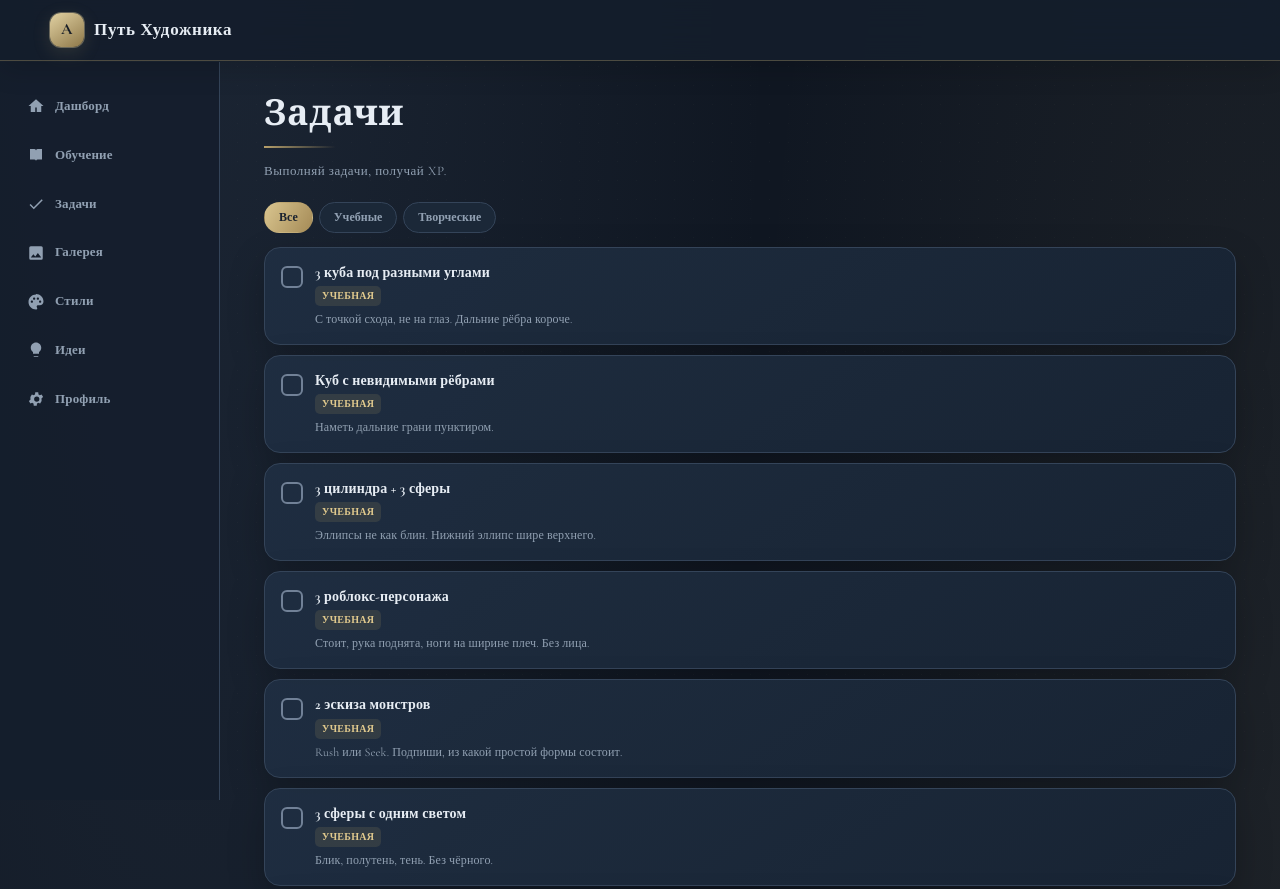
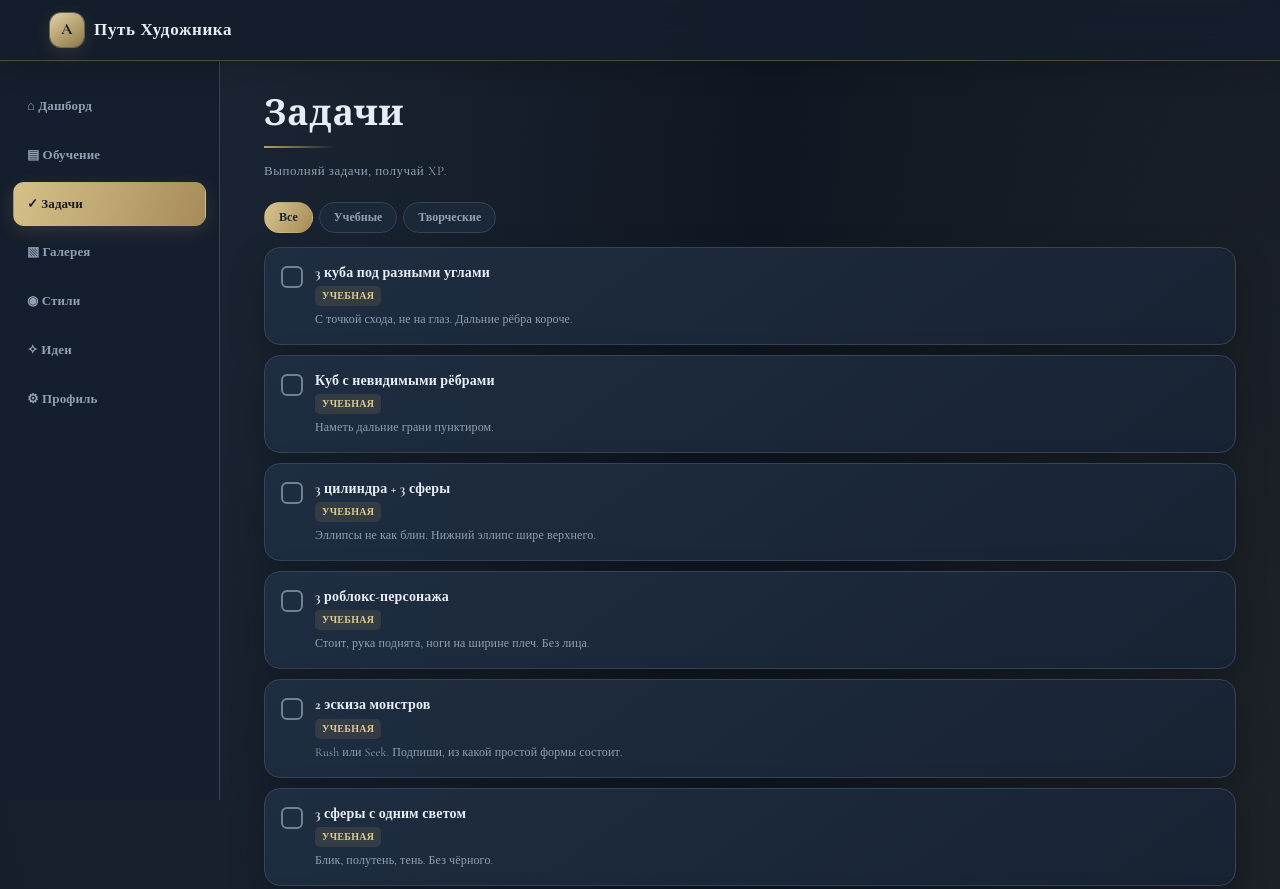
Before and after one commit to loftery/artsforme, a plain HTML site: page tasks.html in a window 1280 px wide. Shown: the top 889 px of the page. Drawn offline with nearby package versions, Linux system fonts and the light colour scheme.

Commit message:
Update tasks.html

```diff
--- a/tasks.html
+++ b/tasks.html
@@ -13,13 +13,13 @@
 </div>
 
 <nav class="sidebar">
-  <a href="index.html"><span class="icon icon-home"></span> Дашборд</a>
-  <a href="learn.html"><span class="icon icon-book"></span> Обучение</a>
-  <a href="tasks.html"><span class="icon icon-task"></span> Задачи</a>
-  <a href="gallery.html"><span class="icon icon-image"></span> Галерея</a>
-  <a href="styles.html"><span class="icon icon-palette"></span> Стили</a>
-  <a href="ideas.html"><span class="icon icon-bulb"></span> Идеи</a>
-  <a href="settings.html"><span class="icon icon-settings"></span> Профиль</a>
+  <a href="index.html">⌂ Дашборд</a>
+  <a href="learn.html">▤ Обучение</a>
+  <a href="tasks.html" class="active">✓ Задачи</a>
+  <a href="gallery.html">▧ Галерея</a>
+  <a href="styles.html">◉ Стили</a>
+  <a href="ideas.html">✧ Идеи</a>
+  <a href="settings.html">⚙ Профиль</a>
 </nav>
 
 <div class="main-wrap">
@@ -38,11 +38,11 @@
 </div>
 
 <nav class="bottom-nav">
-  <a href="index.html"><span class="icon icon-home"></span>Главная</a>
-  <a href="learn.html"><span class="icon icon-book"></span>Уроки</a>
-  <a href="tasks.html"><span class="icon icon-task"></span>Задачи</a>
-  <a href="gallery.html"><span class="icon icon-image"></span>Галерея</a>
-  <a href="settings.html"><span class="icon icon-settings"></span>Профиль</a>
+  <a href="index.html">⌂Главная</a>
+  <a href="learn.html">▤Уроки</a>
+  <a href="tasks.html" class="active">✓Задачи</a>
+  <a href="gallery.html">▧Галерея</a>
+  <a href="settings.html">⚙Профиль</a>
 </nav>
 
 <script src="js/data.js"></script>
@@ -110,16 +110,7 @@ function renderTasks(){
 }
 
 window.toggleTask = function(id) {
-  // Вместо APP.toggleTask пишем локальную логику, чтобы не зависеть от app.js
-  const tasks = APP.state.tasks;
-  if (tasks[id] === 'done') {
-    delete tasks[id];
-    APP.state.xp = Math.max(0, APP.state.xp - 5);
-  } else {
-    tasks[id] = 'done';
-    APP.addXP(5, 'задача выполнена');
-  }
-  APP.saveState();
+  APP.toggleTask(id);
   renderTasks();
 };
 
```
